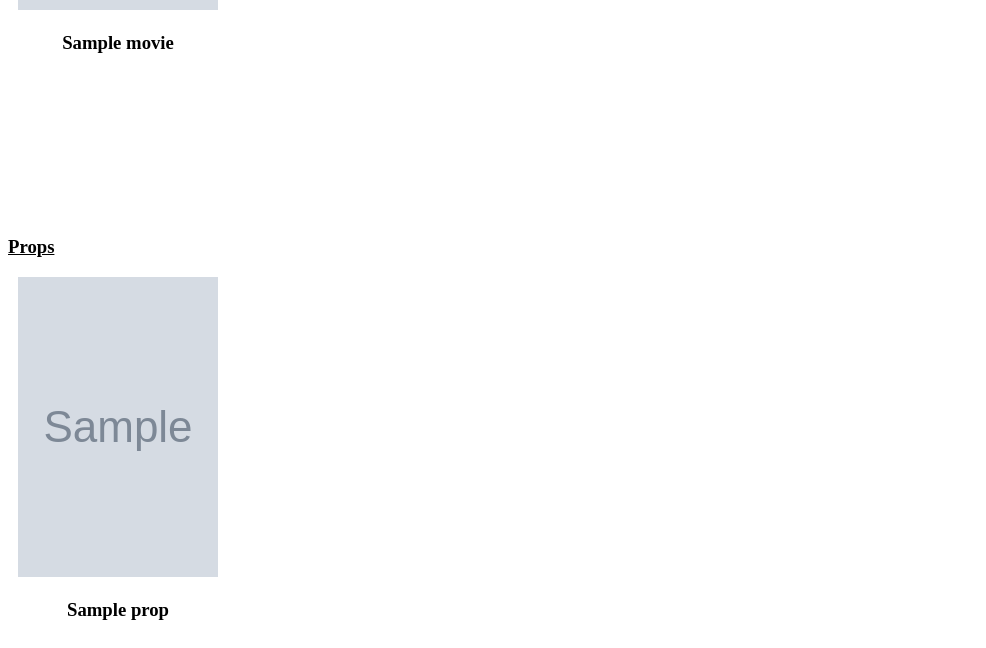
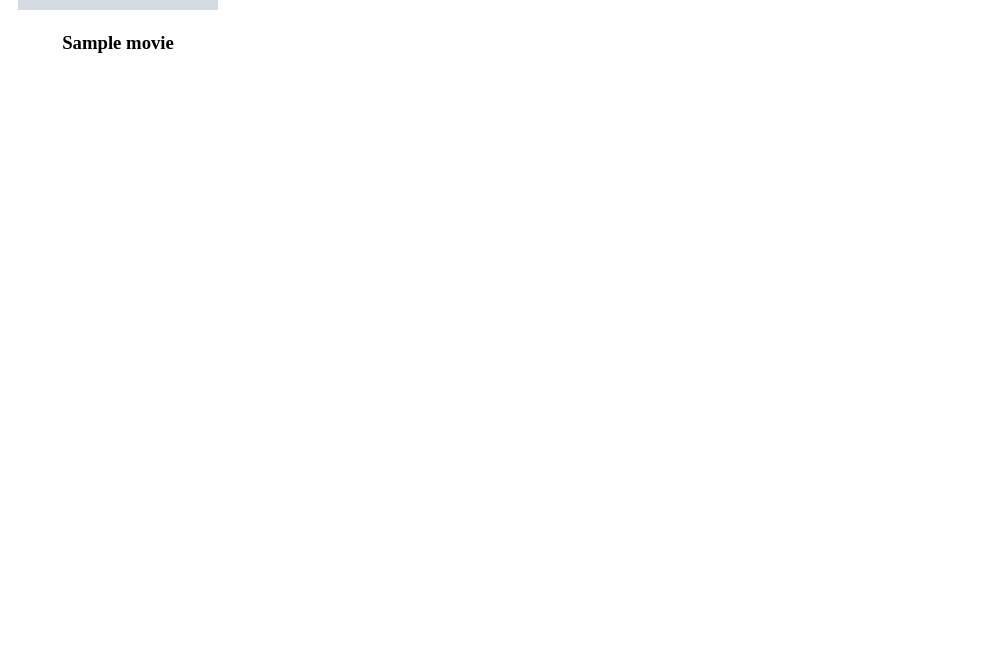
Before and after one commit to CSUMB-SCD/cst336, a PHP site: page /Project/index.php?show=1 in a window 1280 px wide. Shown: the part 769-1417 px from the top of the page, without its empty margins (0-986 px from the left). After the commit the page ends 822 px from the top, so only its background shows below. Run offline with PHP 8.4, Linux system fonts and the light colour scheme; tables that the repository leaves empty or names only in its code hold one stand-in row (values such as "Sample post"); grey boxes marked "Sample" are stand-in pictures; data that the repository does not hold is empty.

Commit message:
herkou update

```diff
--- a/Project/index.php
+++ b/Project/index.php
@@ -109,26 +109,9 @@
 
                 <br>
 
-                <div id="props">
-                <h3><u>Props</u></h3>
-                <?php
-                    $sql = "select prop.name, prop.description, prop.image_url, inventory.id, inventory.quantity, inventory.amount from prop inner join inventory_prop on prop.name = inventory_prop.name inner join inventory on inventory_prop.id = inventory.id;";
-                    $stmt = $dbConn->prepare($sql);
-                    $stmt->execute();
-                    $count = 0;
-                    $result_prop = $stmt->fetchAll();
 
-                    for($i = 0; $i < count($result_prop); $i++)
-                    {
-                        echo '<div style="display:inline-block;margin-left:10px;text-align:center;">';
-                        echo"<img src= '" . $result_prop[$i][2] . "'height=300 width=200/>";
-                        echo"<h3>" . $result_prop[$i][0] ."</h3>";
-                        echo "</div>";
+                    <!--$sql = "select prop.name, prop.description, prop.image_url, inventory.id, inventory.quantity, inventory.amount from prop inner join inventory_prop on prop.name = inventory_prop.name inner join inventory on inventory_prop.id = inventory.id;";-->
 
-                    }
-
-                ?>
-                </div>
         </div>
 
 </body>
```
Also changed, not shown: Project/checkout.php (deleted), 2 other files.
